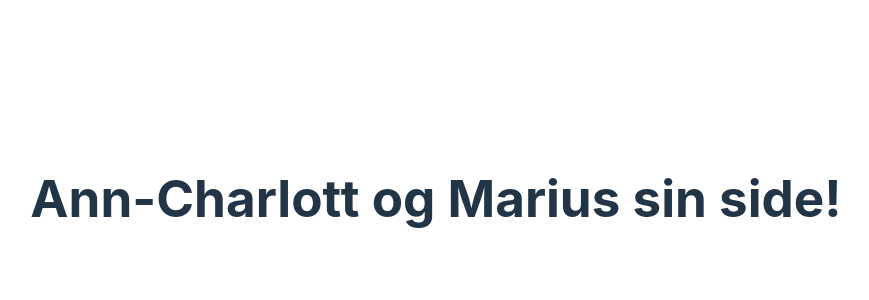
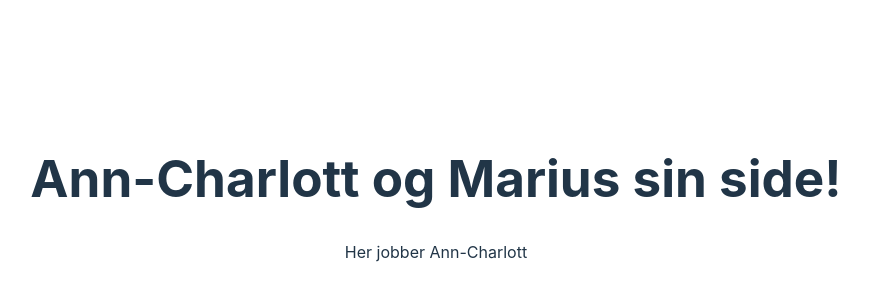
Before and after one commit to toremake/uingitcollab24, a React (Vite) app: page / in a window 1280 px wide. Shown: the part 202-502 px from the top of the page, without its empty margins (204-1073 px from the left). Built offline with nearby package versions, Linux system fonts and the light colour scheme.

Commit message:
Jeg jobber i app.jsx

```diff
--- a/src/App.jsx
+++ b/src/App.jsx
@@ -3,7 +3,10 @@ import './App.css'
 function App() {
 
   return (
-    <h1>Ann-Charlott og Marius sin side!</h1>
+    <>
+      <h1>Ann-Charlott og Marius sin side!</h1>
+      <p>Her jobber Ann-Charlott</p>
+    </>
   )
 }
 
```
